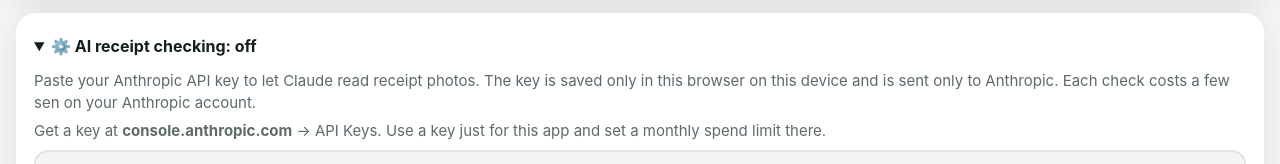
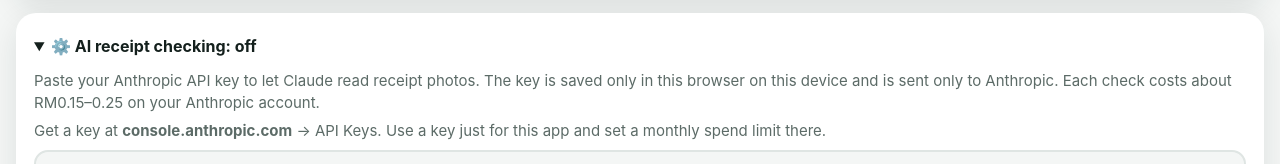
Before and after one commit to hafizroslan-hr/WAZZUP, a plain HTML site: page tax-relief/index.html in a window 1280 px wide. Both pictures are taken after a click on the button "Check a receipt". Shown: the part 210-374 px from the top of the page. Drawn offline with Linux system fonts and the light colour scheme.

Commit message:
Correct per-check cost estimate
Co-Authored-By: Claude Opus 5.5 <noreply@anthropic.com>
Claude-Session: https://claude.ai/code/session_01DmTrV1hFezVEEcWygaRvih

```diff
--- a/tax-relief/index.html
+++ b/tax-relief/index.html
@@ -170,7 +170,7 @@ details.fallback summary{font-weight:700;cursor:pointer;padding:4px 0}
     <div class="panel">
       <details id="aiSettings">
         <summary style="font-weight:700;cursor:pointer;padding:4px 0">⚙️ AI receipt checking: <span id="aiState">off</span></summary>
-        <p class="sub" style="margin:8px 0 6px">Paste your Anthropic API key to let Claude read receipt photos. The key is saved only in this browser on this device and is sent only to Anthropic. Each check costs a few sen on your Anthropic account.</p>
+        <p class="sub" style="margin:8px 0 6px">Paste your Anthropic API key to let Claude read receipt photos. The key is saved only in this browser on this device and is sent only to Anthropic. Each check costs about RM0.15–0.25 on your Anthropic account.</p>
         <p class="sub" style="margin:0 0 8px">Get a key at <b>console.anthropic.com</b> → API Keys. Use a key just for this app and set a monthly spend limit there.</p>
         <input id="aiKey" type="password" autocomplete="off" placeholder="sk-ant-..." style="width:100%;height:48px;border:2px solid var(--line);border-radius:14px;background:var(--bg);color:var(--ink);padding:0 12px;font-size:15px">
         <div class="row2" style="margin-top:10px"><button class="snap" id="aiKeySave">Save key</button><button class="snap alt" id="aiKeyClear">Remove key</button></div>
```
Also changed, not shown: 1 other file.
